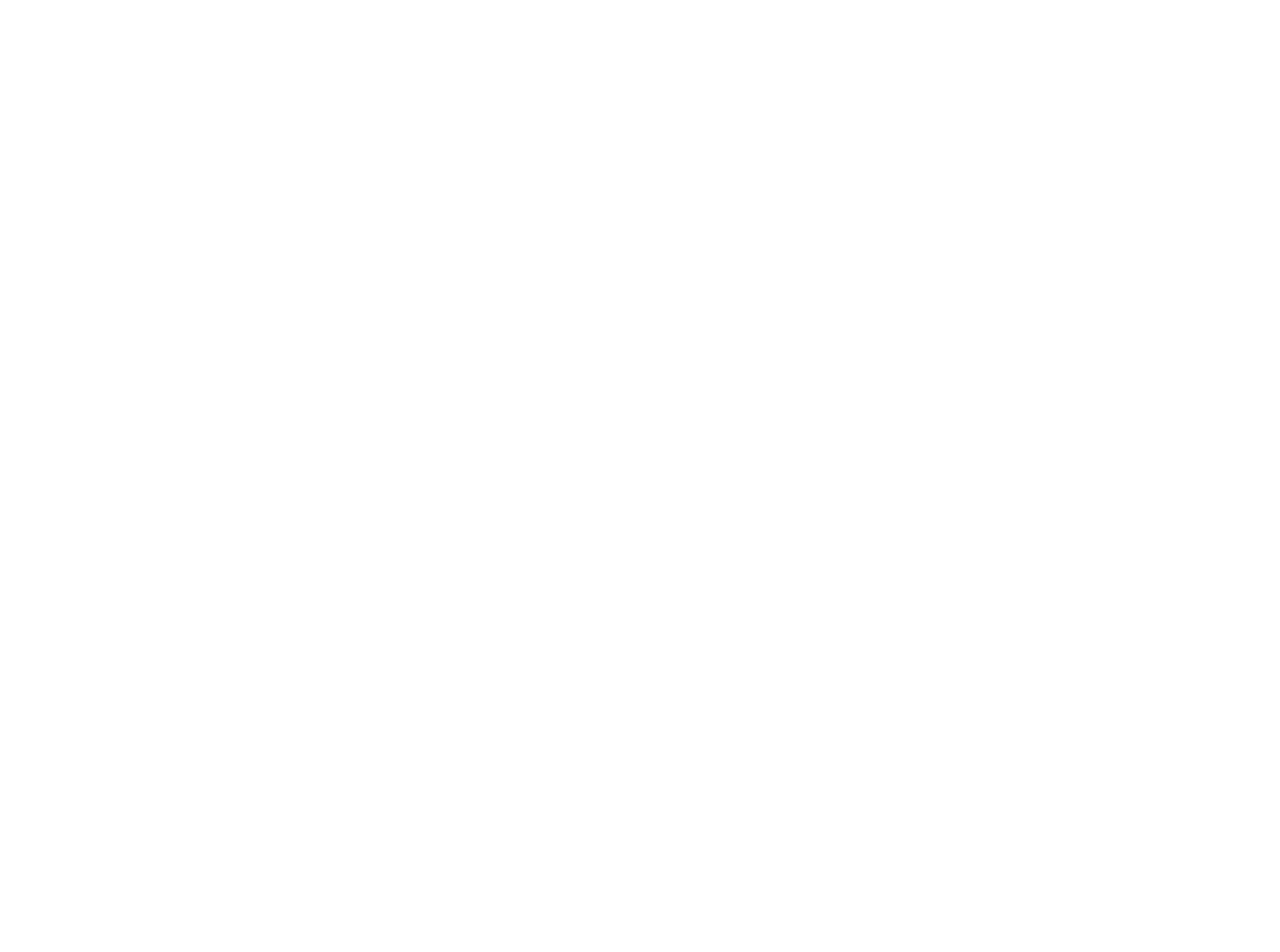
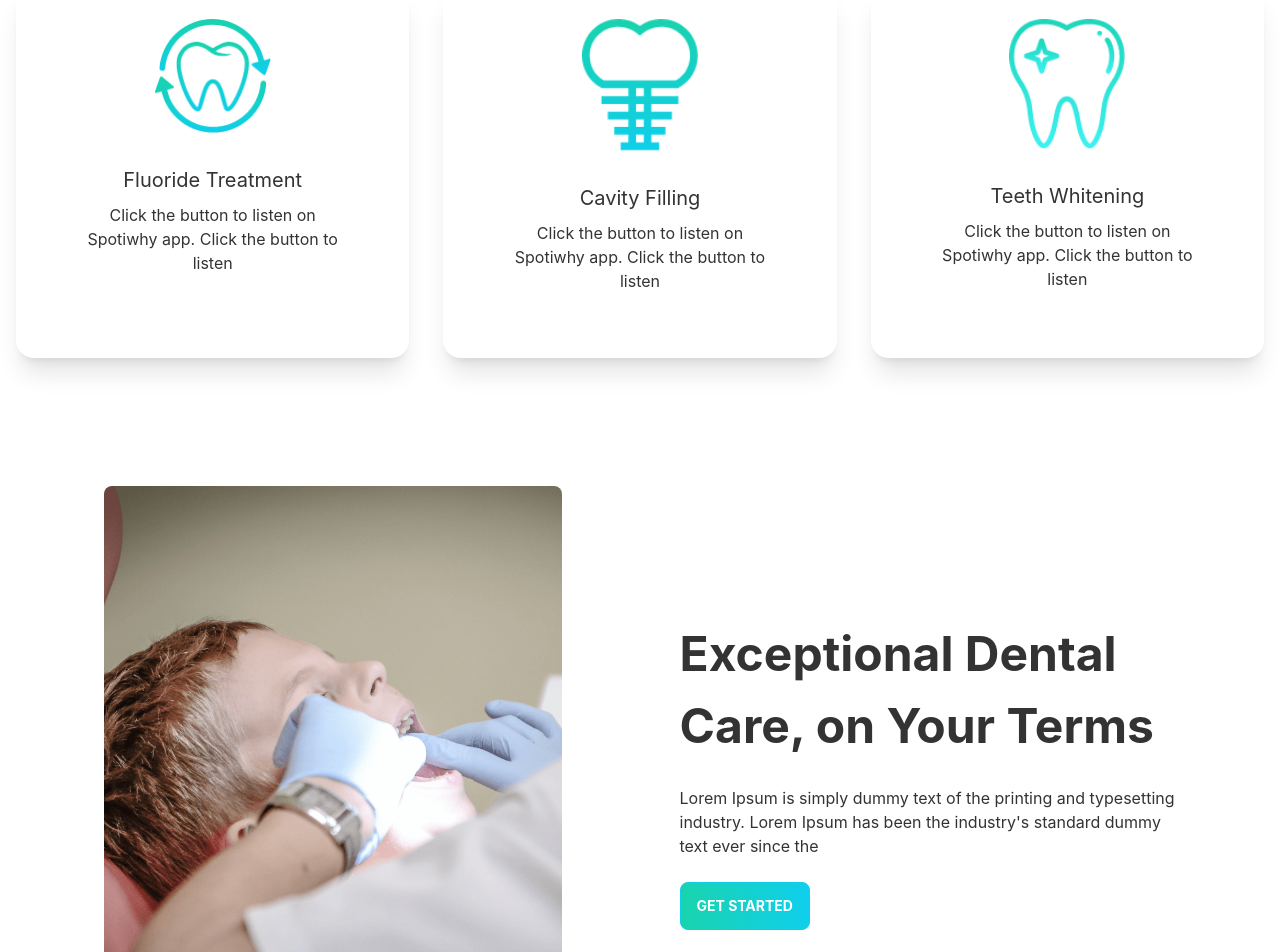
Before and after one commit to mh4bib/doctors-portal-client, a React (Create React App) app: page / in a window 1280 px wide. Shown: the part 1260-2212 px from the top of the page. Before the commit the page ends 1032 px from the top, so only its background shows below. Built offline with nearby package versions, Linux system fonts and the light colour scheme.

Commit message:
order added

```diff
--- a/src/Pages/Home/Home.js
+++ b/src/Pages/Home/Home.js
@@ -1,4 +1,5 @@
 import React from 'react';
+import OurServices from '../OurServices/OurServices';
 import Banner from './Banner/Banner';
 import BannerCard from './BannerCard';
 
@@ -7,6 +8,7 @@
         <div>
             <Banner></Banner>
             <BannerCard></BannerCard>
+            <OurServices></OurServices>
         </div>
     );
 };
--- /dev/null
+++ b/src/Pages/OurServices/OurServices.js
@@ -0,0 +1,32 @@
+import React from 'react';
+import ServiceCard from './ServiceCard';
+import whitening from '../../assets/images/whitening.png';
+import fluoride from '../../assets/images/fluoride.png';
+import cavity from '../../assets/images/cavity.png';
+import treatment from '../../assets/images/treatment.png';
+
+const OurServices = () => {
+    return (
+        <div className='my-[70px]'>
+            <h2 className='text-primary font-bold text-[20px]'>OUR SERVICES</h2>
+            <h1 className='text-[36px]'>Services We Provide</h1>
+            <div className='card bg-base-100 grid grid-cols-1 md:grid-cols-3 gap-[34px] p-4 pt-[60px]'>
+                <ServiceCard imgSrc={fluoride} title="Fluoride Treatment"></ServiceCard>
+                <ServiceCard imgSrc={cavity} title="Cavity Filling"></ServiceCard>
+                <ServiceCard imgSrc={whitening} title="Teeth Whitening"></ServiceCard>
+            </div>
+            <div className="hero min-h-screen md:px-[84px]">
+                <div className="hero-content flex-col lg:flex-row-reverse">
+                    <div className='w-full md:w-[497px] text-left order-2 md:order-1'>
+                        <h1 className="text-[48px] font-bold">Exceptional Dental Care, on Your Terms</h1>
+                        <p className="py-6">Lorem Ipsum is simply dummy text of the printing and typesetting industry. Lorem Ipsum has been the industry's standard dummy text ever since the</p>
+                        <button className="btn btn-primary uppercase text-white font-bold bg-gradient-to-r from-secondary to-primary">Get Started</button>
+                    </div>
+                    <img className='w-full md:w-[458px]  md:mr-[102px] rounded-lg order-1 md:order-2 ' src={treatment} alt="" />
+                </div>
+            </div>
+        </div>
+    );
+};
+
+export default OurServices;
--- /dev/null
+++ b/src/Pages/OurServices/ServiceCard.js
@@ -0,0 +1,15 @@
+import React from 'react';
+
+const ServiceCard = ({ imgSrc, title }) => {
+    return (
+        <div className='rounded-[18px] p-[33px] shadow-xl'>
+            <figure><img className='w-[116px]' src={imgSrc} alt="Album" /></figure>
+            <div class="card-body">
+                <h2 className="text-center text-[20px]">{title}</h2>
+                <p className='text-[16px]'>Click the button to listen on Spotiwhy app. Click the button to listen</p>
+            </div>
+        </div>
+    );
+};
+
+export default ServiceCard;
```
